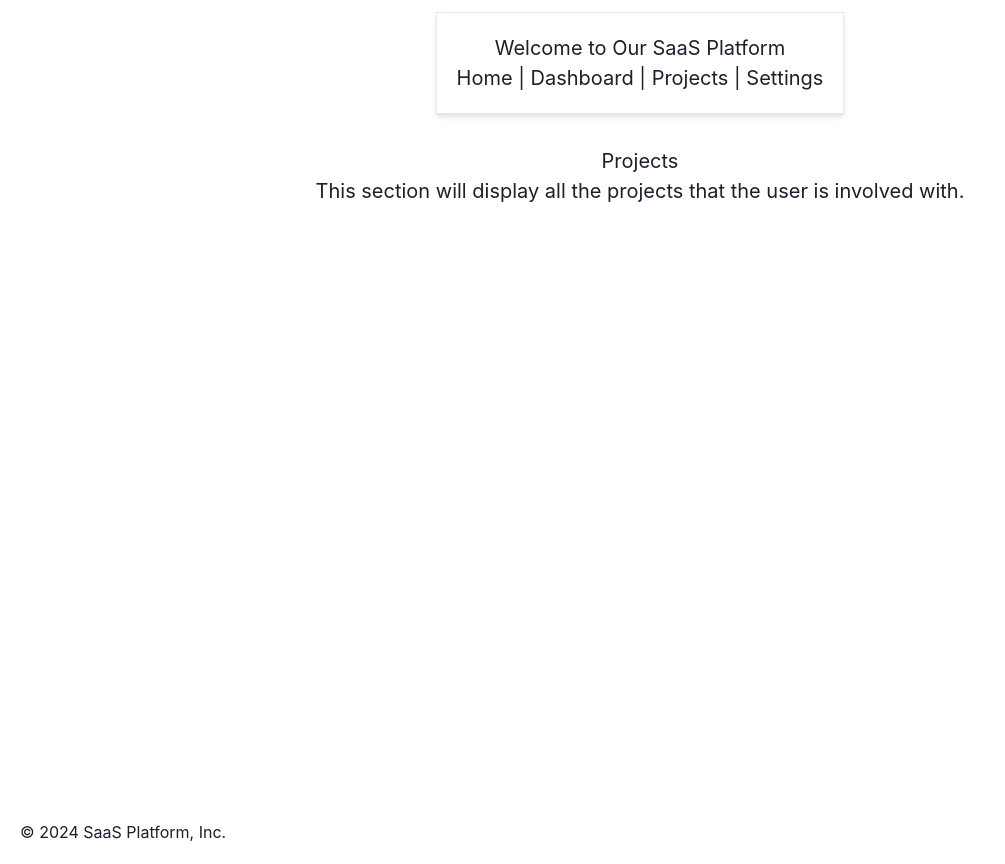
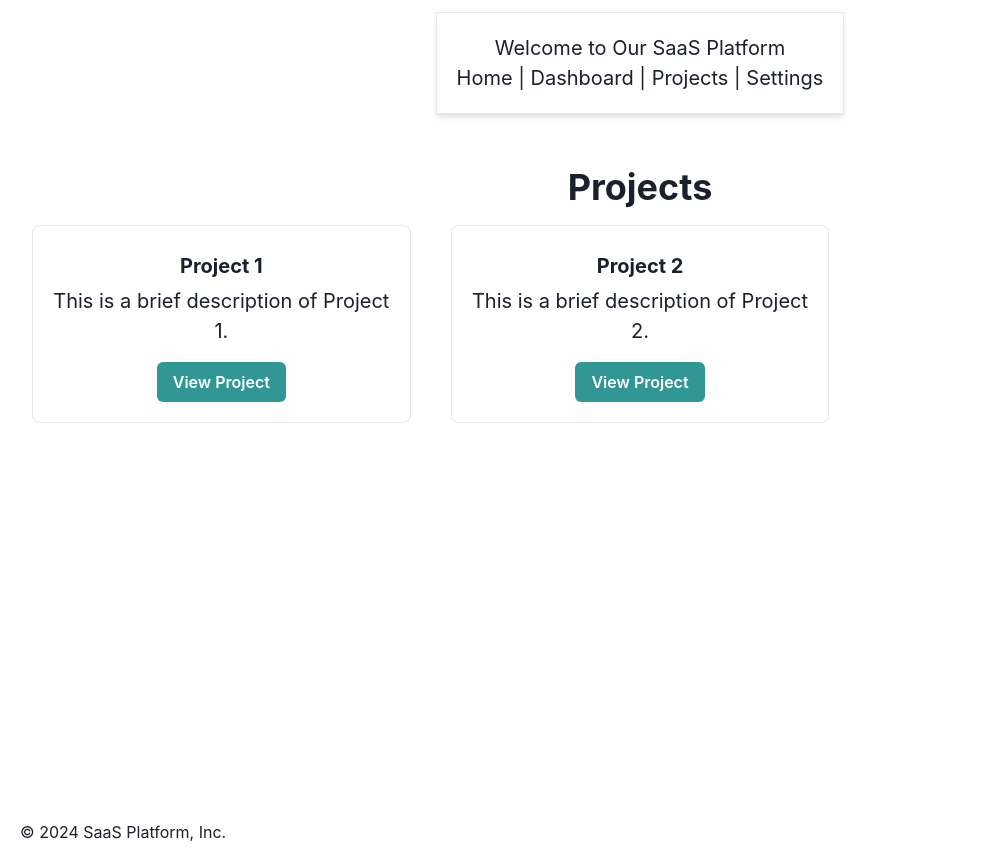
Before and after one commit to aidanvyas/AI-Driven-Analytics-Service, a React (Create React App) app: page /projects in a window 1280 px wide. Shown: the whole page, without its empty margins (0-1005 px from the left). Built offline with nearby package versions, Linux system fonts and the light colour scheme.

Commit message:
Add project cards to Projects component

```diff
--- a/src/Projects.js
+++ b/src/Projects.js
@@ -1,11 +1,25 @@
 import React from 'react';
-import { Box } from '@chakra-ui/react';
+import { Box, Heading, SimpleGrid, Text, Button } from '@chakra-ui/react';
 
 const Projects = () => {
   return (
-    <Box>
-      <h1>Projects</h1>
-      <p>This section will display all the projects that the user is involved with.</p>
+    <Box p={5}>
+      <Heading mb={4}>Projects</Heading>
+      <SimpleGrid columns={{ sm: 1, md: 2, lg: 3 }} spacing={10}>
+        {/* Placeholder for project cards */}
+        {/* This will be replaced with dynamic content fetched from the backend */}
+        <Box borderWidth="1px" borderRadius="lg" overflow="hidden" p={5}>
+          <Heading size="md" my="2">Project 1</Heading>
+          <Text mb="4">This is a brief description of Project 1.</Text>
+          <Button colorScheme="teal">View Project</Button>
+        </Box>
+        <Box borderWidth="1px" borderRadius="lg" overflow="hidden" p={5}>
+          <Heading size="md" my="2">Project 2</Heading>
+          <Text mb="4">This is a brief description of Project 2.</Text>
+          <Button colorScheme="teal">View Project</Button>
+        </Box>
+        {/* More project cards can be added here */}
+      </SimpleGrid>
     </Box>
   );
 };
```
